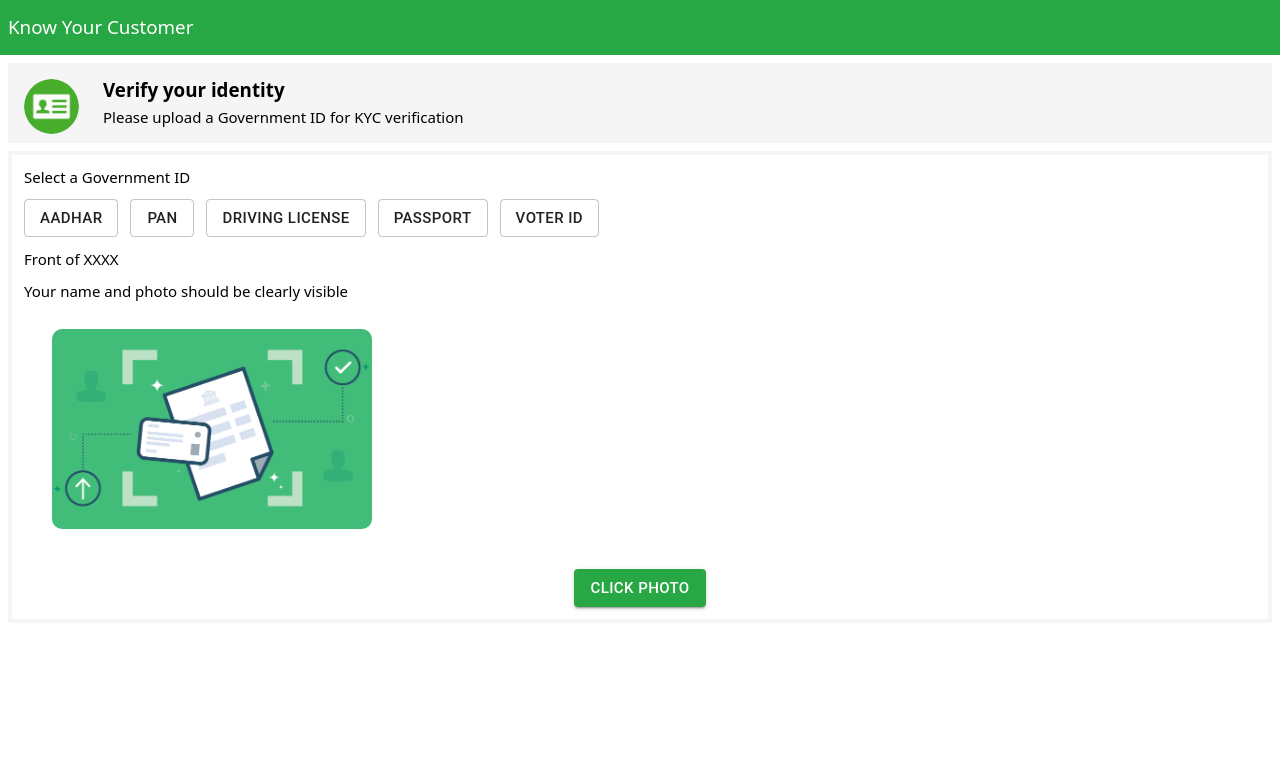
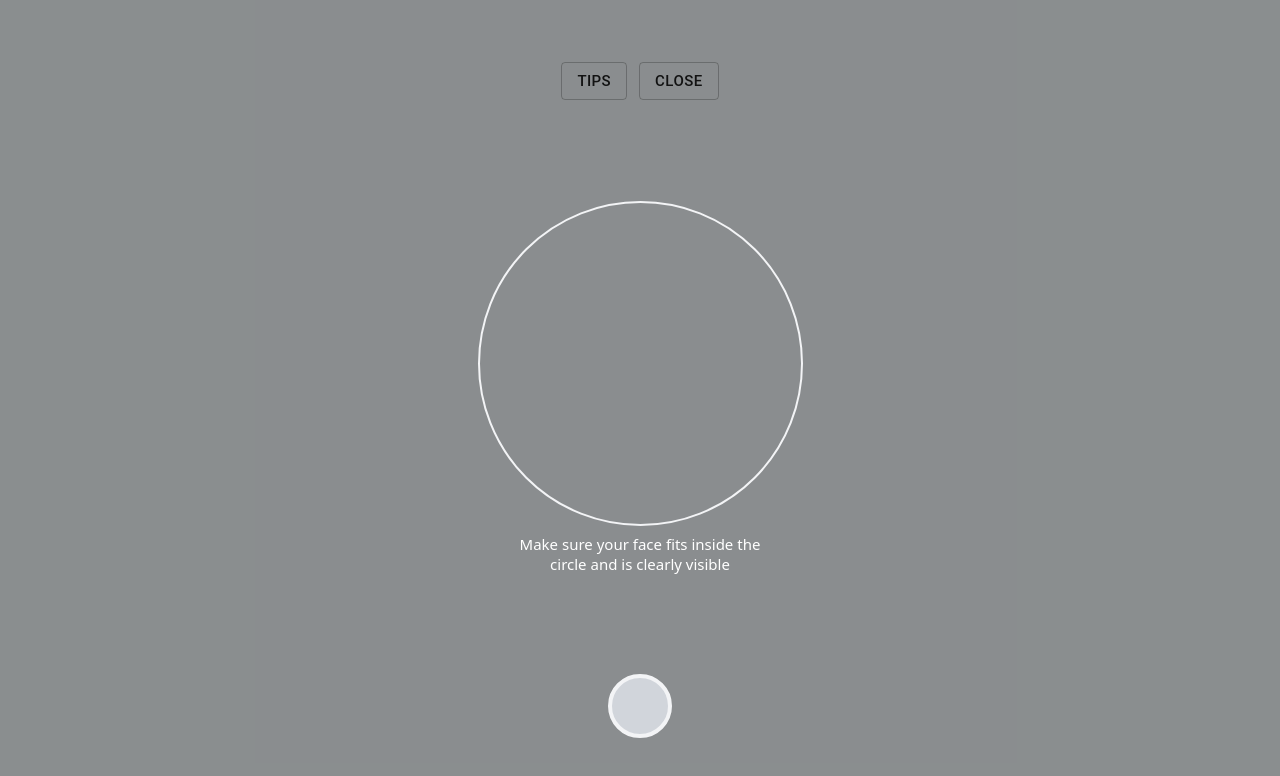
Before and after one commit to ChakradharGanta/KYC-react-app, a React (Create React App) app: page / in a window 1280 px wide. Shown: the top 776 px of the page. Built offline with nearby package versions, Linux system fonts and the light colour scheme.

Commit message:
feat: camera page

```diff
--- a/src/App.tsx
+++ b/src/App.tsx
@@ -1,11 +1,11 @@
 //components
 import { ErrorBoundary, ErrorFallback } from 'app/components/Error';
-import GovernmentID from 'app/pages/GovernmentID';
+import Camera from 'app/pages/Camera';
 
 function App() {
   return (
     <ErrorBoundary FallbackComponent={ErrorFallback}>
-      <GovernmentID />
+      <Camera shape="circle" />
     </ErrorBoundary>
   );
 }
--- a/src/app/components/TypeList/index.tsx
+++ b/src/app/components/TypeList/index.tsx
@@ -1,16 +1,18 @@
 //libs
 import { Box, Button } from 'app/components';
+import c from 'classnames';
 
 interface TypeListProps {
   list: string[];
+  className?: string;
 }
 
 const TypeList = (props: TypeListProps) => {
-  const { list } = props;
+  const { list, className = '' } = props;
   return (
-    <Box className="flex my-12 space-x-12 overflow-x-auto">
+    <Box className={c('flex my-12 space-x-12 overflow-x-auto', className)}>
       {list.map((item) => (
-        <Button variant="outlined" className="flex-shrink-0">
+        <Button key={item} variant="outlined" className="flex-shrink-0">
           {item}
         </Button>
       ))}
--- /dev/null
+++ b/src/app/hooks/useToggle.ts
@@ -0,0 +1,12 @@
+import { useState } from 'react';
+
+const useToggle = (initialValue: boolean) => {
+  const [value, setValue] = useState(initialValue);
+  const toggle = () => {
+    setValue((prevValue) => !prevValue);
+  };
+
+  return { value, toggle, setValue };
+};
+
+export default useToggle;
--- /dev/null
+++ b/src/app/pages/Camera/index.tsx
@@ -0,0 +1,53 @@
+import c from 'classnames';
+import { Box, Button } from 'app/components';
+import useToggle from 'app/hooks/useToggle';
+import { cameraStyles } from './styles';
+
+interface CameraProps {
+  shape: 'circle' | 'rectangle';
+}
+
+const items = ['Tips', 'Close'];
+
+const renderTips = () => (
+  <Box className="text-2xl bg-gray-200 rounded-xl text-center mx-12 p-12">
+    Hold the camera still & Make sure there is enough lighting before taking pics
+  </Box>
+);
+
+const Camera = (props: CameraProps) => {
+  const { shape } = props;
+  const { value: open, toggle } = useToggle(false);
+  return (
+    <Box className={c('absolute inset-0 items-center flex flex-col justify-around', cameraStyles)}>
+      <Box className="flex mt-12 space-x-12">
+        <Button key={items[0]} variant="outlined" className="flex-shrink-0" onClick={toggle}>
+          {items[0]}
+        </Button>
+        <Button key={items[1]} variant="outlined" className="flex-shrink-0">
+          {items[1]}
+        </Button>
+      </Box>
+      {open ? renderTips() : null}
+      {shape === 'circle' ? (
+        <Box className="flex flex-col items-center text-center space-y-8">
+          <Box className="rounded-full circle mx-auto border-2 border-gray-100" />
+          <Box className="text-2xl text-white">
+            Make sure your face fits inside the <br /> circle and is clearly visible
+          </Box>
+        </Box>
+      ) : (
+        <Box className="flex flex-col items-center space-y-8">
+          <Box className="text-2xl text-white">Your Name and Photo should be clearly visible</Box>
+          <Box className="rectangle mx-auto border-2 border-gray-100" />
+          <Box className="text-2xl text-white">
+            Fit front side of the aadhar card inside the box{' '}
+          </Box>
+        </Box>
+      )}
+      <Box className="w-64 h-64 mx-auto bg-gray-300 border-4 border-gray-100  rounded-full mb-12" />
+    </Box>
+  );
+};
+
+export default Camera;
--- /dev/null
+++ b/src/app/pages/Camera/styles.ts
@@ -0,0 +1,16 @@
+import { css } from '@emotion/css';
+
+export const cameraStyles = css`
+  background-color: rgba(22, 29, 32, 0.5);
+  width: 100%;
+
+  .circle {
+    width: 32.5rem;
+    height: 32.5rem;
+  }
+
+  .rectangle {
+    width: 35rem;
+    height: 20rem;
+  }
+`;
--- /dev/null
+++ b/src/app/pages/GovernmentID/consts.ts
@@ -0,0 +1,12 @@
+export const GOVT_IDS = [
+  { id: 'aadhar', type: 'Aadhar', front: 'aadhaar-front.png', back: 'aadhaar-back.png' },
+  { id: 'pan', type: 'PAN', front: 'panFront.png', back: 'panBack.png' },
+  {
+    id: 'license',
+    type: 'Driving License',
+    front: 'driverLicense1.png',
+    back: 'driverLicense2.png',
+  },
+  { id: 'passport', type: 'Passport', front: 'passportFront.png', back: 'passportFront.png' },
+  { id: 'voterid', type: 'Voter ID', front: 'voterIdFront.png', back: 'voterIdBack.png' },
+];
--- a/src/app/pages/GovernmentID/index.tsx
+++ b/src/app/pages/GovernmentID/index.tsx
@@ -1,11 +1,16 @@
+import { useMemo } from 'react';
 import Avatar from '@material-ui/core/Avatar';
 import { idStyle } from './styles';
 import c from 'classnames';
 import { InfoCard, Header, ContentWrapper, Box, TypeList, Button } from 'app/components';
+import { GOVT_IDS } from './consts';
+import { GovernmentIDProps } from './types';
 
-const govtIds = ['Aadhar', 'PAN', 'Driving License', 'Passport', 'Voter ID'];
+const govtIds = GOVT_IDS.map((id) => id.type);
 
-const GovernmentID = () => {
+const GovernmentID = (props: GovernmentIDProps) => {
+  const { side, id = 'aadhar' } = props;
+  const selectedId = useMemo(() => GOVT_IDS.filter((item) => item.id === id), [id]);
   return (
     <>
       <Header />
@@ -17,9 +22,16 @@ const GovernmentID = () => {
       <ContentWrapper>
         <Box className="text-2xl">Select a Government ID</Box>
         <TypeList list={govtIds} />
-        <Box className="text-2xl">Front of XXXX</Box>
+        <Box className="text-2xl">
+          {side === 'front' ? 'Front' : 'Back'} side of {id}
+        </Box>
         <Box className="text-2xl mt-12">Your name and photo should be clearly visible</Box>
-        <Avatar variant="square" alt="KYC logo" className={c('m-28', idStyle)} src="KYClogo.png" />
+        <Avatar
+          variant="square"
+          alt="KYC logo"
+          className={c('m-28', idStyle)}
+          src={selectedId[0][side]}
+        />
         <Box className="mt-12 mx-auto">
           <Button variant="contained" color="primary">
             Click Photo
--- /dev/null
+++ b/src/app/pages/GovernmentID/types.ts
@@ -0,0 +1,6 @@
+export type IDSide = 'front' | 'back';
+
+export interface GovernmentIDProps {
+  side: IDSide;
+  id?: string;
+}
```
